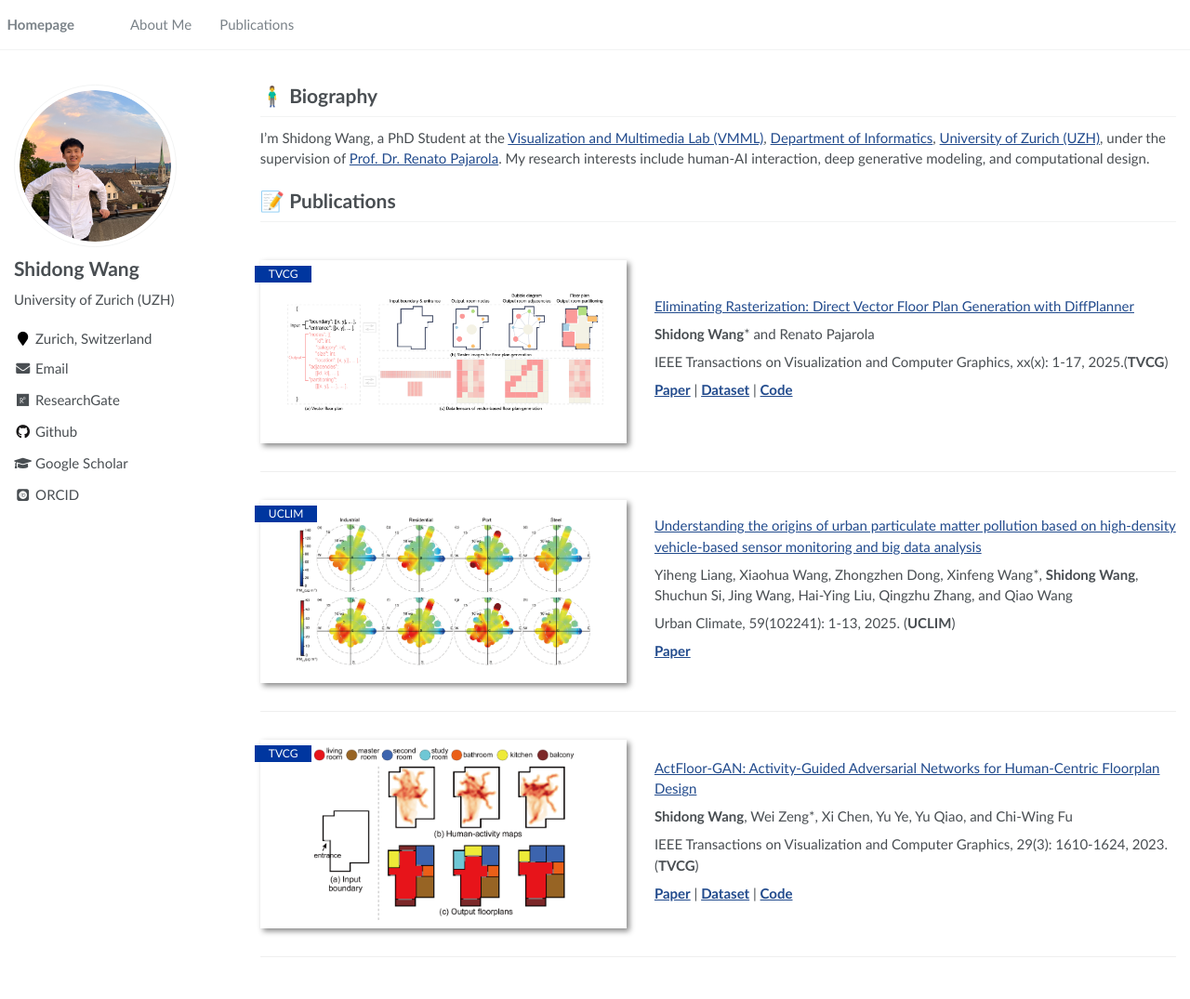
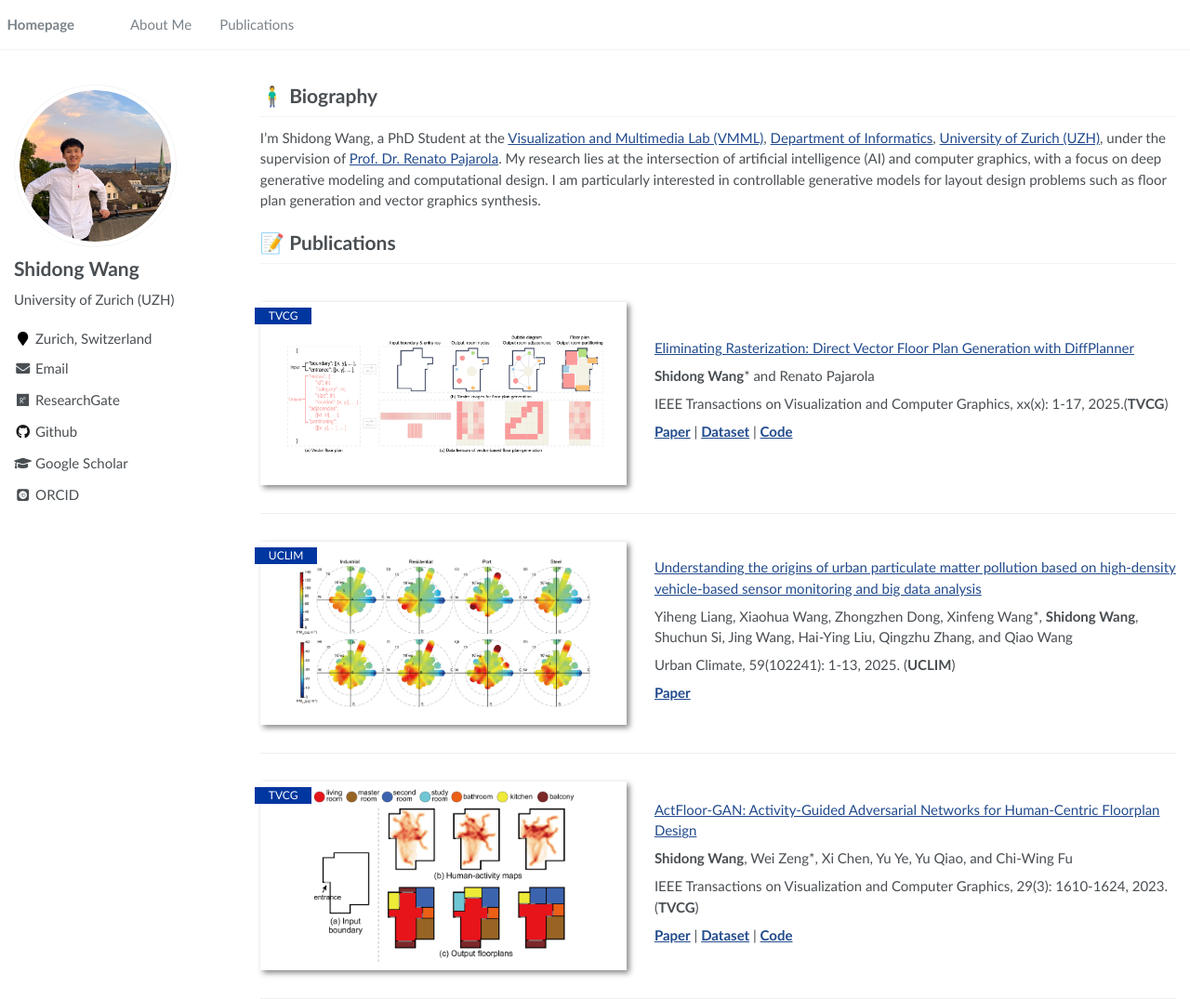
Before and after one commit to shidong-wang/shidong-wang.github.io, a Jekyll site: the page built from _pages/about.md, in a window 1280 px wide and 1075 px high. Shown: the whole window at 93% size. Built offline with Jekyll 4.4.1, drawn with Linux system fonts in a browser that asks for light colours; some web fonts are replaced.

Commit message:
Update about.md

```diff
--- a/_pages/about.md
+++ b/_pages/about.md
@@ -19,7 +19,7 @@ redirect_from:
 
 # 🧍‍♂️ Biography
 
-I’m Shidong Wang, a PhD Student at the [Visualization and Multimedia Lab (VMML)](https://www.ifi.uzh.ch/en/vmml.html), [Department of Informatics](https://www.ifi.uzh.ch/en.html), [University of Zurich (UZH)](https://www.uzh.ch/en.html), under the supervision of [Prof. Dr. Renato Pajarola](https://www.ifi.uzh.ch/en/vmml/people/current-staff/pajarola.html). My research interests include human-AI interaction, deep generative modeling, and computational design.
+I’m Shidong Wang, a PhD Student at the [Visualization and Multimedia Lab (VMML)](https://www.ifi.uzh.ch/en/vmml.html), [Department of Informatics](https://www.ifi.uzh.ch/en.html), [University of Zurich (UZH)](https://www.uzh.ch/en.html), under the supervision of [Prof. Dr. Renato Pajarola](https://www.ifi.uzh.ch/en/vmml/people/current-staff/pajarola.html). My research lies at the intersection of artificial intelligence (AI) and computer graphics, with a focus on deep generative modeling and computational design. I am particularly interested in controllable generative models for layout design problems such as floor plan generation and vector graphics synthesis.
 <!--I received my master's degree in Computer Technology from [Shandong University (SDU)](https://www.sdu.edu.cn/), and was a visiting student in [Shenzhen Institute of Advanced Technology, Chinese Academy of Sciences (CAS)](https://www.siat.ac.cn/).-->
 
 <!-- # 🔥 News
```
